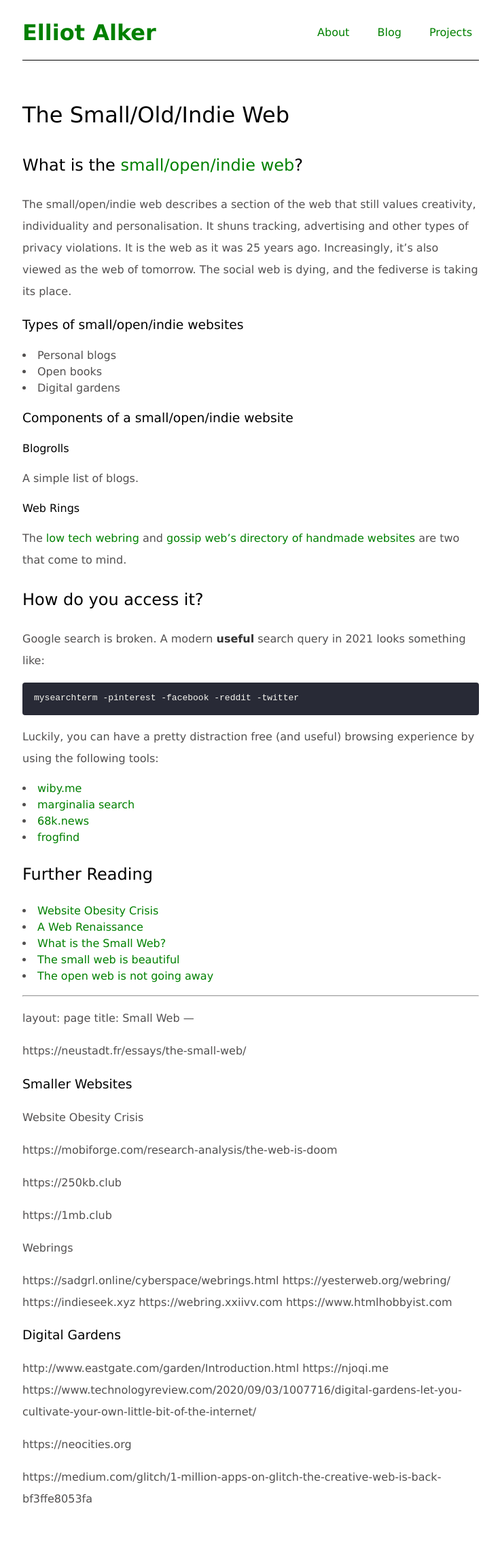
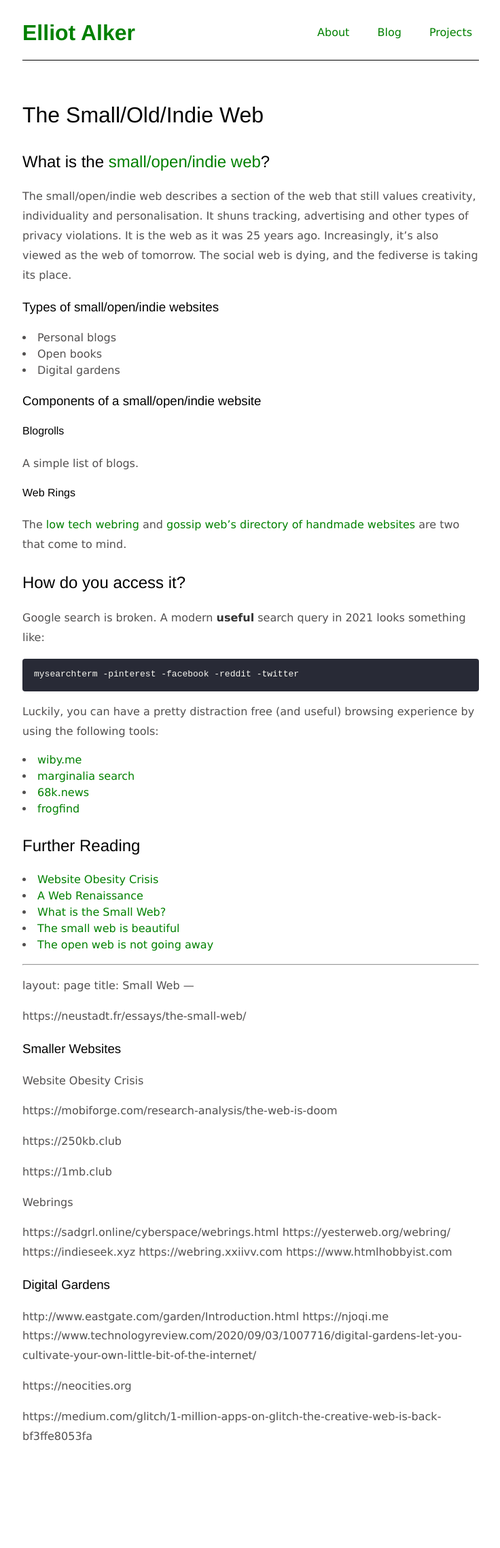
Before and after one commit to ealker/ealker.github.io, a Jekyll site: the page built from projects/web.md, in a window 1280 px wide. Shown: the whole page at 68% size, without its empty margins (271-1007 px from the left). Built offline with Jekyll 4.4.1, drawn with Linux system fonts in a browser that asks for light colours; after the commit the page ends 2183 px from its top, so only the background shows below that.

Commit message:
Changed line height and removed bottom margin from titles.

```diff
--- a/_sass/main.scss
+++ b/_sass/main.scss
@@ -104,14 +104,13 @@
 
 h1, h2, h3, h4 {
   margin-top: 1em;
-  margin-bottom: 1em;
   font-weight: normal;
-  font-family: 'Lucida Sans', 'Lucida Sans Regular', 'Lucida Grande', sans-serif;
+  font-family: 'Helvetica', sans-serif;
 }
 
 p {
   font-family: 'Lucida Sans', 'Lucida Sans Regular', 'Lucida Grande', sans-serif;
-  line-height: 2;
+  line-height: 1.8;
   color: #525050;
 }
 
```
